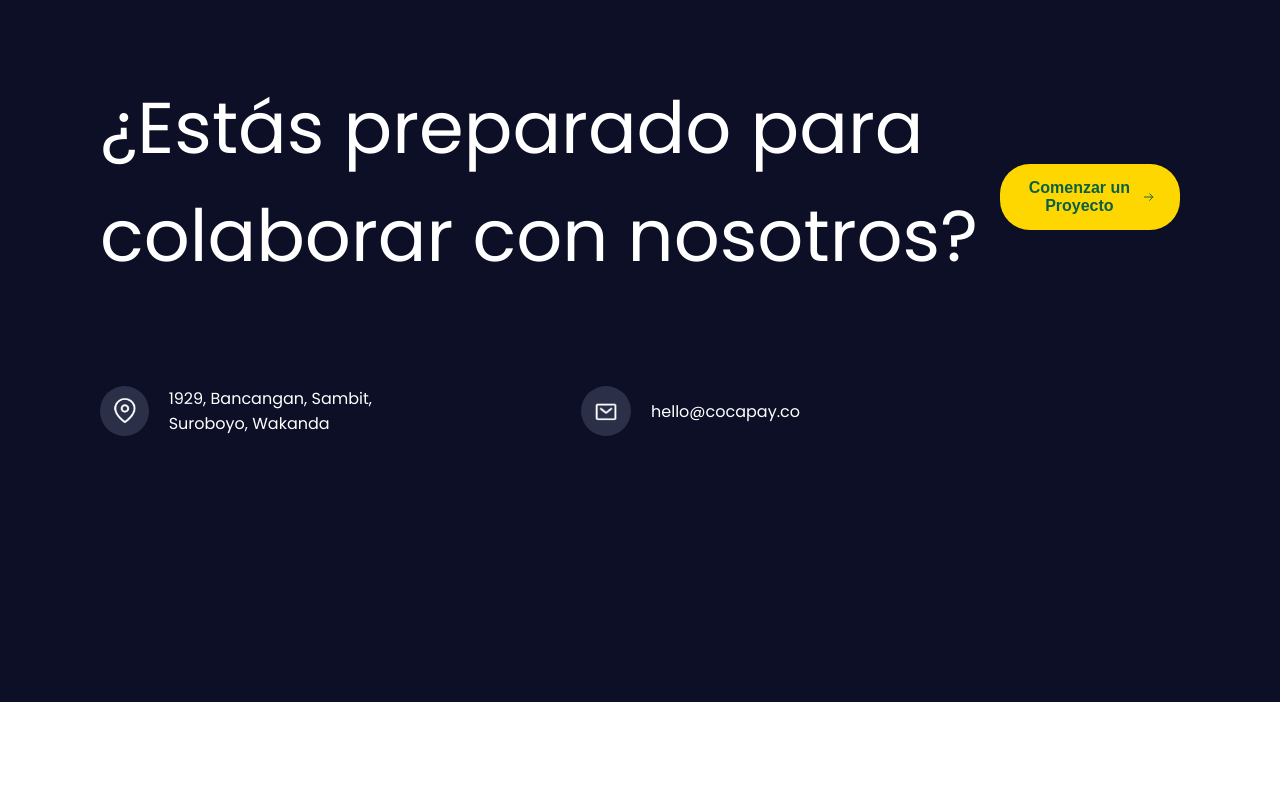
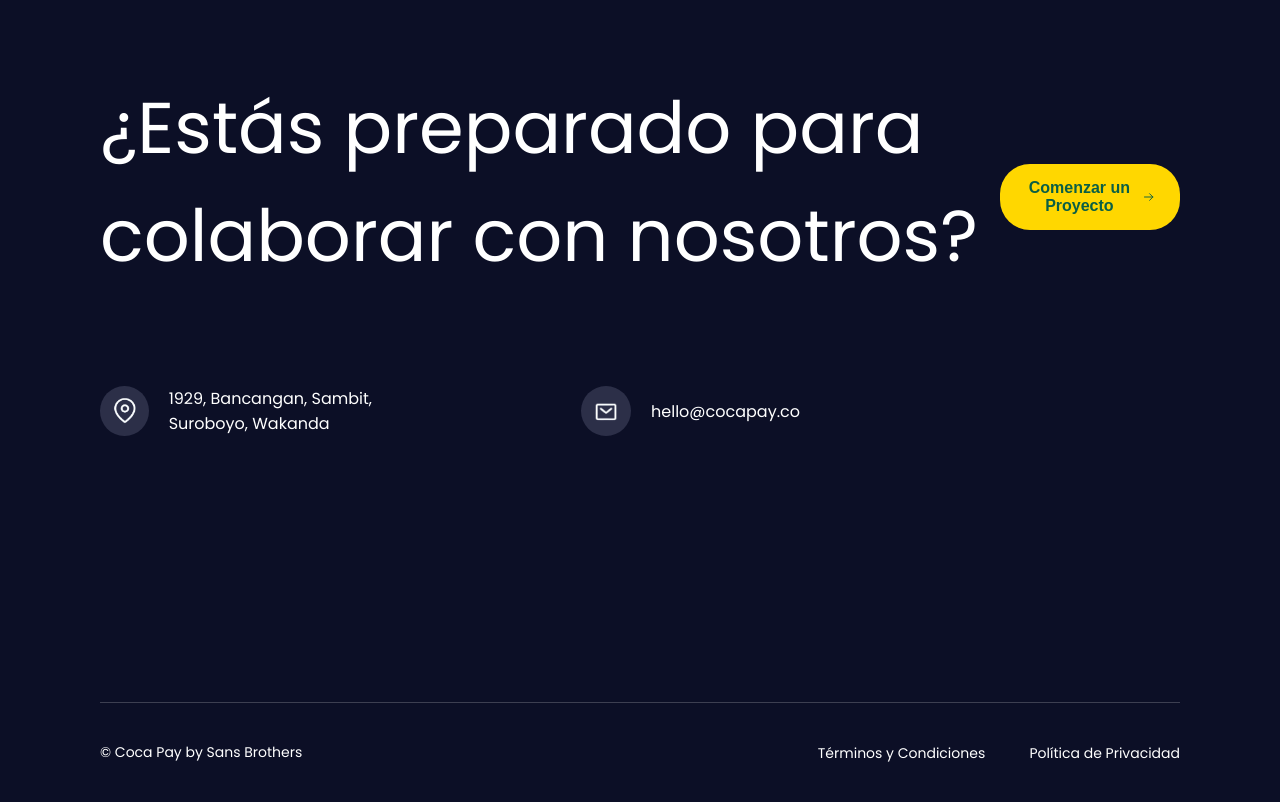
Before and after one commit to Kazu2006/Semana1Pagina-web-Coca, a plain HTML site: page index.html in a window 1280 px wide. Shown: the part 10767-11569 px from the top of the page. Before the commit the page ends 11469 px from the top, so only its background shows below. Drawn offline with Linux system fonts and the light colour scheme.

Commit message:
feat: agregue mi footer con estilo, animacion y traducciones (data-key) para ES/EN

```diff
--- a/Javascript.js
+++ b/Javascript.js
@@ -211,7 +211,10 @@ const translations = {
     collaborateTitle: "¿Estás preparado para colaborar con nosotros?",
     collaborateAddress: "1929, Bancangan, Sambit, Suroboyo, Wakanda",
     collaborateEmail: "hello@cocapay.co",
-    collaborateButtonText: "Comenzar un Proyecto"
+    collaborateButtonText: "Comenzar un Proyecto",
+    footerCopyright: "© Coca Pay by Sans Brothers",
+    footerTerms: "Términos y Condiciones",
+    footerPrivacy: "Política de Privacidad"
   },
 
   en: {
@@ -282,7 +285,10 @@ const translations = {
     collaborateTitle: "Are you prepared to collaborate with us?",
     collaborateAddress: "1929, Bancangan, Sambit, Suroboyo, Wakanda",
     collaborateEmail: "hello@cocapay.co",
-    collaborateButtonText: "Start a Project"
+    collaborateButtonText: "Start a Project",
+    footerCopyright: "© Coca Pay by Sans Brothers",
+    footerTerms: "Terms & Conditions",
+    footerPrivacy: "Privacy Policy"
   }
 };
 
--- a/index.html
+++ b/index.html
@@ -480,13 +480,13 @@
     <!-- Columna Izquierda -->
     <div class="left-sidexddd">
       <!-- Título -->
-      <h2 class="collaborate-titlexddd" data-key="collaborateTitle">
+      <h2 class="collaborate-titlexddd animate-slide-left" data-key="collaborateTitle">
         ¿Estás preparado para colaborar con nosotros?
       </h2>
 
       <!-- Información de contacto -->
       <div class="contact-infoxddd">
-        <div class="contact-itemxddd">
+        <div class="contact-itemxddd animate-slide-left">
           <img
             src="assets/imagen-ubicacion-white.png"
             alt="Ubicación"
@@ -496,7 +496,7 @@
             1929, Bancangan, Sambit, Suroboyo, Wakanda
           </p>
         </div>
-        <div class="contact-itemxddd">
+        <div class="contact-itemxddd animate-slide-left">
           <img
             src="assets/imagen-correo-white.png"
             alt="Correo Electrónico"
@@ -510,8 +510,8 @@
     </div>
 
     <!-- Columna Derecha: Botón -->
-    <div class="right-sidexddd">
-      <button class="cta-buttonxddd">
+    <div class="right-sidexddd animate-slide-right">
+      <button class="cta-buttonxddd ">
         <!-- Solo el texto lleva data-key -->
         <span data-key="collaborateButtonText">Comenzar un Proyecto</span>
 
@@ -536,6 +536,24 @@
   </div>
 </section>
 
+<footer class="footer-sectionxddd">
+  <!-- Línea horizontal -->
+  <div class="footer-dividerxddd"></div>
+
+  <!-- Contenido del footer -->
+  <div class="footer-contentxddd ">
+    <!-- Texto izquierdo -->
+    <p class="footer-copyxddd animate-slide-left" data-key="footerCopyright">
+      © Coca Pay by Sans Brothers
+    </p>
+
+    <!-- Enlaces derecho -->
+    <div class="footer-linksxddd animate-slide-right">
+      <a data-key="footerTerms">Terms & Conditions</a>
+      <a data-key="footerPrivacy">Privacy Policy</a>
+    </div>
+  </div>
+</footer>
 
 
   <!-- Vinculamos el archivo JavaScript -->
--- a/parte-3.css
+++ b/parte-3.css
@@ -724,3 +724,45 @@
   background-color: #000000;
   color: #ffffff;
 }
+
+
+
+/* Footer general */
+.footer-sectionxddd {
+  background-color: #0c0f26;  /* Igual que tu sección */
+  color: #ffffff;            /* Texto blanco */
+}
+
+/* Línea horizontal suave */
+.footer-dividerxddd {
+  border-top: 1px solid rgba(255, 255, 255, 0.2); /* línea semitransparente */
+  margin: 0 100px; /* Ajusta para que coincida con tu margen horizontal */
+}
+
+/* Contenedor del contenido del footer */
+.footer-contentxddd {
+  display: flex;
+  justify-content: space-between;
+  align-items: center;
+  margin: 0 100px;     /* Mismo margen lateral que en tu sección */
+  padding: 25px 0;     /* Separación vertical */
+}
+
+/* Texto izquierdo */
+.footer-copyxddd {
+  font-size: 0.875rem; /* Ajusta el tamaño a tu gusto */
+}
+
+/* Enlaces de la derecha */
+.footer-linksxddd a {
+  color: #ffffff;
+  text-decoration: none;
+  margin-left: 40px;   /* Separación entre enlaces */
+  font-size: 0.875rem;
+  transition: color 0.3s;
+}
+
+/* Hover en los enlaces */
+.footer-linksxddd a:hover {
+  color: #ffd700;      /* Amarillo dorado al pasar el ratón */
+}
```
